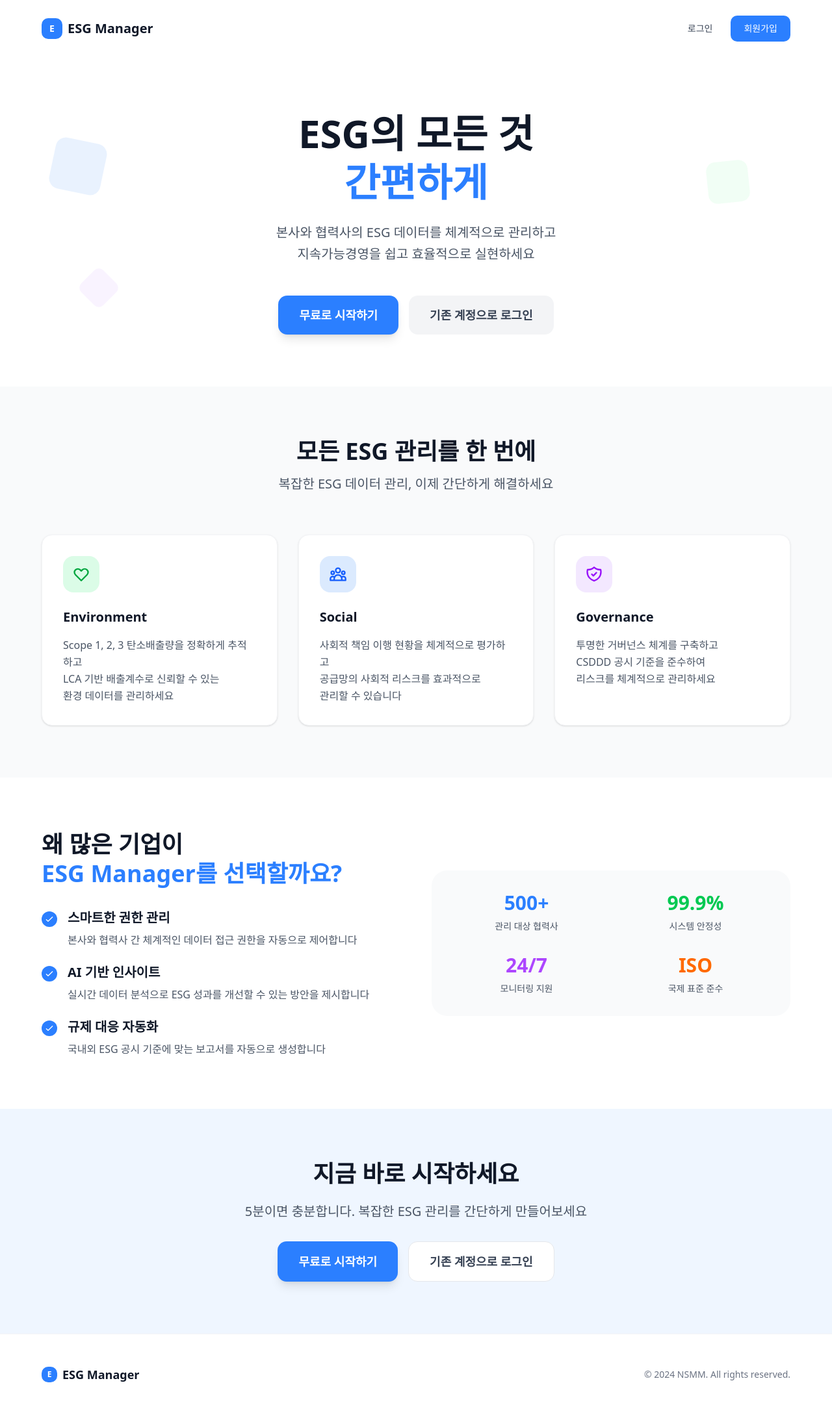
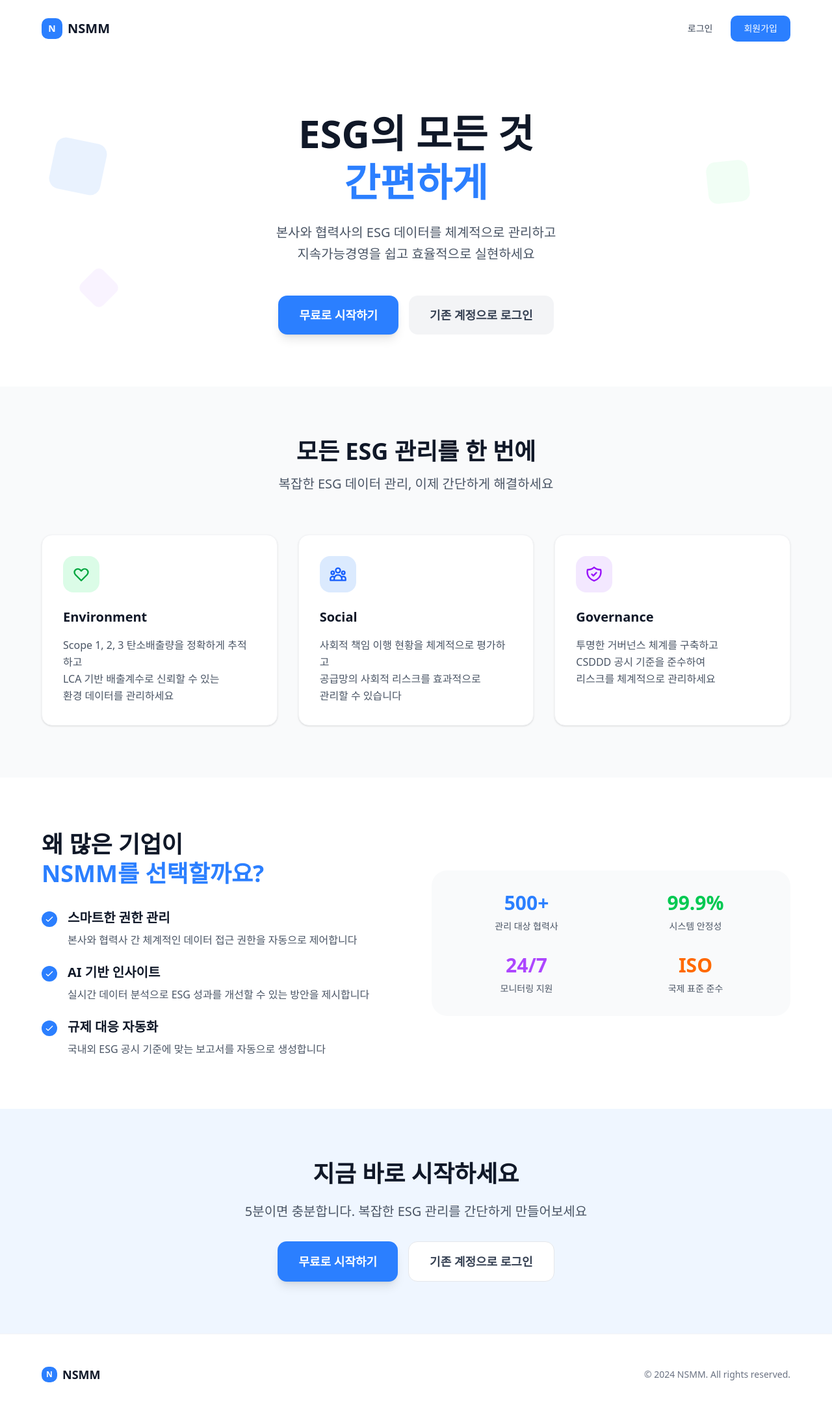
Before and after one commit to NSMM-v2/frontend, a Next.js app: page / in a window 1280 px wide. Shown: the top 2166 px of the page at 65% size. Built offline with nearby package versions, Linux system fonts and the light colour scheme; no server answers.

Commit message:
refactor : 랜딩 페이지 명칭 수정

```diff
--- a/src/components/landing/LandingPage.tsx
+++ b/src/components/landing/LandingPage.tsx
@@ -54,9 +54,9 @@ export default function LandingPage() {
         <div className="flex justify-between items-center mx-auto max-w-6xl">
           <div className="flex items-center space-x-2">
             <div className="flex justify-center items-center w-8 h-8 bg-blue-500 rounded-lg">
-              <span className="text-sm font-bold text-white">E</span>
+              <span className="text-sm font-bold text-white">N</span>
             </div>
-            <span className="text-xl font-bold text-gray-900">ESG Manager</span>
+            <span className="text-xl font-bold text-gray-900">NSMM</span>
           </div>
           <div className="flex space-x-3">
             {isLoggedIn ? (
@@ -255,7 +255,7 @@ export default function LandingPage() {
               <h2 className="mb-8 text-4xl font-bold leading-tight text-gray-900">
                 왜 많은 기업이
                 <br />
-                <span className="text-blue-500">ESG Manager를 선택할까요?</span>
+                <span className="text-blue-500">NSMM를 선택할까요?</span>
               </h2>
 
               <div className="space-y-6">
@@ -413,9 +413,9 @@ export default function LandingPage() {
           <div className="flex flex-col justify-between items-center md:flex-row">
             <div className="flex items-center mb-4 space-x-2 md:mb-0">
               <div className="flex justify-center items-center w-6 h-6 bg-blue-500 rounded-lg">
-                <span className="text-xs font-bold text-white">E</span>
+                <span className="text-xs font-bold text-white">N</span>
               </div>
-              <span className="text-lg font-bold text-gray-900">ESG Manager</span>
+              <span className="text-lg font-bold text-gray-900">NSMM</span>
             </div>
             <p className="text-sm text-gray-500">© 2024 NSMM. All rights reserved.</p>
           </div>
```
